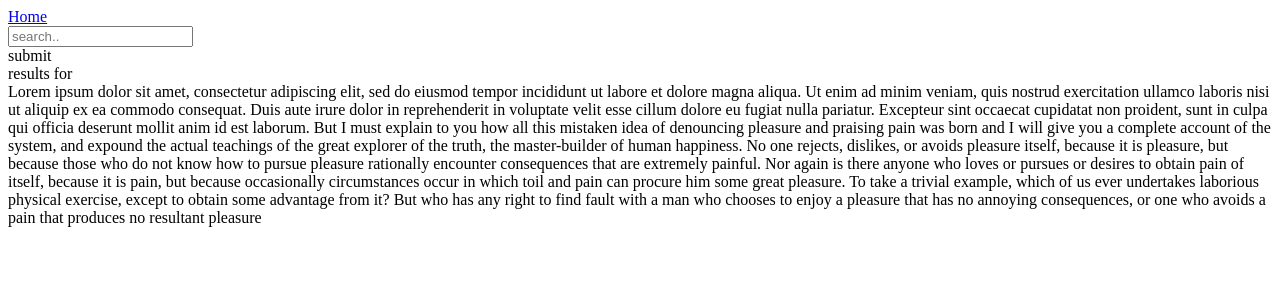
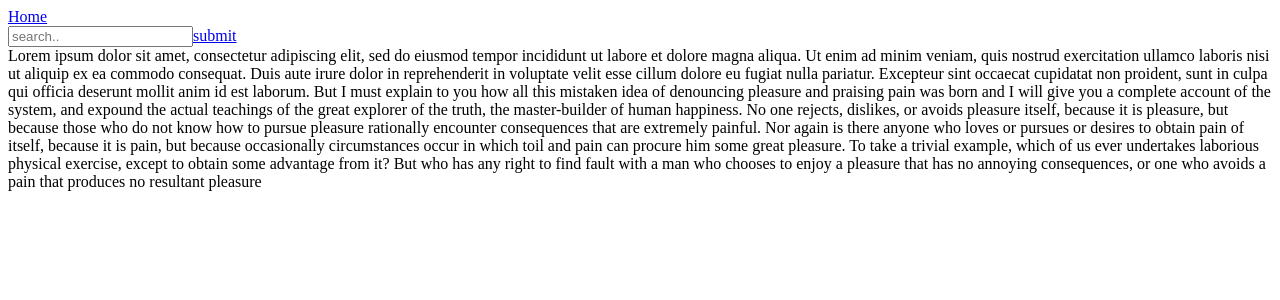
Before and after one commit to HRNYC7/SEC, a React app: page /#/diff in a window 1280 px wide. Shown: the top 300 px of the page. Built offline with nearby package versions, Linux system fonts and the light colour scheme; the HTML template or start-up script is replaced by a standard one.

Commit message:
[added] dropdown component and reorganized landing & search components

```diff
--- a/src/public/app/App.js
+++ b/src/public/app/App.js
@@ -1,4 +1,5 @@
 import React from 'react';
+import Landing from './Landing.jsx';
 import Menu from './Menu.jsx';
 import Search from './Search.jsx';
 import Diff from './Diff.jsx';
@@ -7,9 +8,10 @@ import { HashRouter, Route } from 'react-router-dom';
 
 class App extends React.Component {
   constructor(props) {
-    super();
+    super(props);
     this.state = {
-      symbolSearched: ''
+      symbolSearched: '',
+      links: null,
     };
     this.handleInputSymbol = this.handleInputSymbol.bind(this);
     this.handleSymbolSubmit = this.handleSymbolSubmit.bind(this);
@@ -23,8 +25,13 @@ class App extends React.Component {
     console.log(`submitting ${this.state.symbolSearched} symbol!`);
     const url = `/search/${this.state.symbolSearched}`
     fetch(url)
-      .then(response => response.text())
-      .then(text => console.log('text returned from fetch!', text))
+      .then(response => response.json())
+      .then(text => {
+        console.log('text returned from fetch!', text)
+        this.setState({
+          links: text,
+        })
+      })
       .catch(err => console.error('error returned from fetch!', err))
   }
   render() {
@@ -34,7 +41,7 @@ class App extends React.Component {
           <Route
             exact path="/"
             render={() => (
-              <Search
+              <Landing
                 symbolSearched={this.state.symbolSearched}
                 handleInputSymbol={this.handleInputSymbol}
                 handleSymbolSubmit={this.handleSymbolSubmit}
@@ -48,6 +55,7 @@ class App extends React.Component {
                 symbolSearched={this.state.symbolSearched}
                 handleInputSymbol={this.handleInputSymbol}
                 handleSymbolSubmit={this.handleSymbolSubmit}
+                links={this.state.links}
               />
             )}
           />
--- a/src/public/app/Diff.jsx
+++ b/src/public/app/Diff.jsx
@@ -1,15 +1,18 @@
 import React from 'react';
 import Menu from './Menu.jsx';
+import Search from './Search.jsx';
+import Dropdown from './Dropdown.jsx'
 
 class Diff extends React.Component {
   constructor(props) {
-    super();
+    super(props);
   }
   render() {
     return (
       <div className="diff-container flex-centered">
         <Menu />
-        <div className="search-field">
+
+        {/* <div className="search-field">
           <input
             className="search-input"
             placeholder="search.."
@@ -22,8 +25,17 @@ class Diff extends React.Component {
           >
             submit
           </div>
-        </div>
-        <div className="diff-menu flex-centered">results for {this.props.symbolSearched}</div>
+        </div> */}
+
+        <Search
+          symbolSearched={this.props.symbolSearched}
+          handleInputSymbol={this.props.handleInputSymbol}
+          handleSymbolSubmit={this.props.handleSymbolSubmit}
+        />
+
+        {/* dropdown in development */}
+        <Dropdown links={this.props.links} />
+
         <div className="diff-text">
           Lorem ipsum dolor sit amet, consectetur adipiscing elit, sed do eiusmod tempor incididunt
           ut labore et dolore magna aliqua. Ut enim ad minim veniam, quis nostrud exercitation
--- /dev/null
+++ b/src/public/app/Dropdown.jsx
@@ -0,0 +1,26 @@
+import React from 'react';
+
+class Dropdown extends React.Component {
+  constructor(props) {
+    super(props);
+  }
+  render() {
+    return (
+      <div className="dropdown-container">
+        {this.props.links &&
+          <ul className="dropdown-wrapper">
+            {this.props.links.map((link, i) => {
+              return (
+                <li className="dropdown-item">
+                  {i+1}: {link.docType} - {link.date.month}/{link.date.day}/{link.date.year}
+                </li>
+              )
+            })}
+          </ul>
+        }
+      </div>
+    )
+  }
+}
+
+export default Dropdown;
--- /dev/null
+++ b/src/public/app/Landing.jsx
@@ -0,0 +1,22 @@
+import React from 'react';
+import Search from './Search.jsx';
+
+class Landing extends React.Component {
+    constructor(props) {
+        super(props);
+    }
+    render() {
+        return (
+            <div className="landing-container flex-centered">
+                <span className="landing-title">SEC</span>
+                <Search
+                    symbolSearched={this.props.symbolSearched}
+                    handleInputSymbol={this.props.handleInputSymbol}
+                    handleSymbolSubmit={this.props.handleSymbolSubmit}
+                />
+            </div>
+        )
+    }
+}
+
+export default Landing;
--- a/src/public/app/Menu.jsx
+++ b/src/public/app/Menu.jsx
@@ -8,7 +8,7 @@ class Menu extends React.Component {
   render() {
     return (
       <div className="menu-container">
-        <Link to="/" className="menu-button">
+        <Link to="/" className="menu-button flex-centered">
           Home
         </Link>
       </div>
--- a/src/public/app/Search.jsx
+++ b/src/public/app/Search.jsx
@@ -14,8 +14,6 @@ class Search extends React.Component {
   }
   render() {
     return (
-      <div className="search-container flex-centered">
-        <span className="search-title">SEC</span>
       <div className="search-field">
         <input
           className="search-input"
@@ -32,7 +30,6 @@ class Search extends React.Component {
           submit
         </Link>
       </div>
-      </div>
     );
   }
 }
--- a/src/public/styles.css
+++ b/src/public/styles.css
@@ -27,6 +27,16 @@ body {
   align-items: center;
 }
 
+.landing-container {
+  flex-direction: column;
+}
+
+.landing-title {
+  font-size: 50pt;
+  margin-bottom: 30px;
+  text-shadow: 4px 4px 4px rgba(0, 0, 0, 0.2);
+}
+
 .menu-container {
   color: #fdfdfd;
   position: absolute;
@@ -43,6 +53,8 @@ body {
 .menu-button {
   color: #fdfdfd;
   text-decoration: none;
+  height: 40px;
+  width: 70px;
 }
 
 .search-container {
@@ -54,16 +66,10 @@ body {
   flex-direction: column;
 }
 
-.search-title {
-  font-size: 50pt;
-  margin-bottom: 30px;
-  text-shadow: 4px 4px 4px rgba(0, 0, 0, 0.2);
-}
-
 .search-field {
   height: 60px;
   width: 180px;
-  margin-bottom: 80px;
+  margin-bottom: 10px;
   display: flex;
   border: 2px solid #fdfdfd;
   border-radius: 4px;
@@ -110,14 +116,6 @@ body {
   flex-direction: column;
 }
 
-.diff-menu {
-  width: 200px;
-  height: 40px;
-  background-color: rgba(0, 0, 0, 0);
-  margin-bottom: 20px;
-  color: #fdfdfd;
-}
-
 .diff-text {
   width: 46vh;
   height: 60vh;
@@ -133,3 +131,23 @@ body {
   overflow: auto;
   font-size: 11pt;
 }
+
+.dropdown-container {
+  height: 100%;
+  min-height: 60px;
+  width: 180px;
+  margin-bottom: 10px;
+  display: flex;
+  border: 2px solid #fdfdfd;
+  border-radius: 4px;
+  box-shadow: 6px 6px 6px rgba(0, 0, 0, 0.2);
+}
+
+.dropdown-wrapper {
+  list-style: none;
+  padding: 0px;
+}
+
+.dropdown-item {
+
+}
```
Lines whose indentation alone changed are shown as unchanged.
